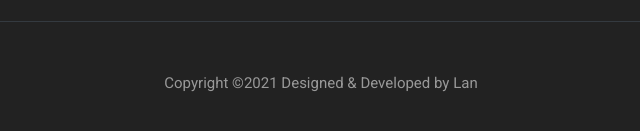
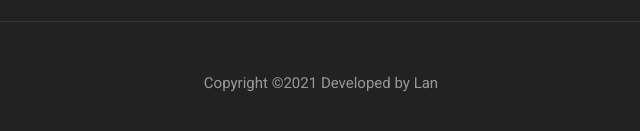
Before and after one commit to lan-lyu/home, a plain HTML site: page blog.html in a window 1280 px wide. Shown: the part 3114-3245 px from the top of the page, 319-959 px from the left. Drawn offline with nearby package versions, Linux system fonts and the light colour scheme.

Commit message:
Delete some parts in index&about

```diff
--- a/blog.html
+++ b/blog.html
@@ -263,7 +263,7 @@
     <p class="mb-0 text-light">Copyright &copy;<script>
         var CurrentYear = new Date().getFullYear()
         document.write(CurrentYear)
-      </script> Designed &amp; Developed by Lan</a></p>
+      </script> Developed by Lan</a></p>
   </div>
 </footer>
 <!-- /footer -->
```
Also changed, not shown: about.html (+1 -1 lines), blog-single.html (+1 -1 lines), contact.html (+1 -1 lines), index.html (+8 -8 lines), portfolio.html (+1 -1 lines).
